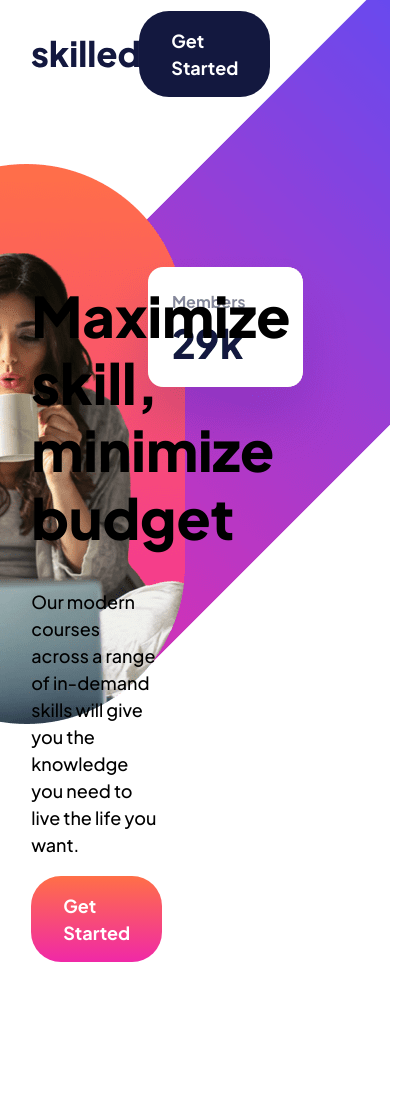
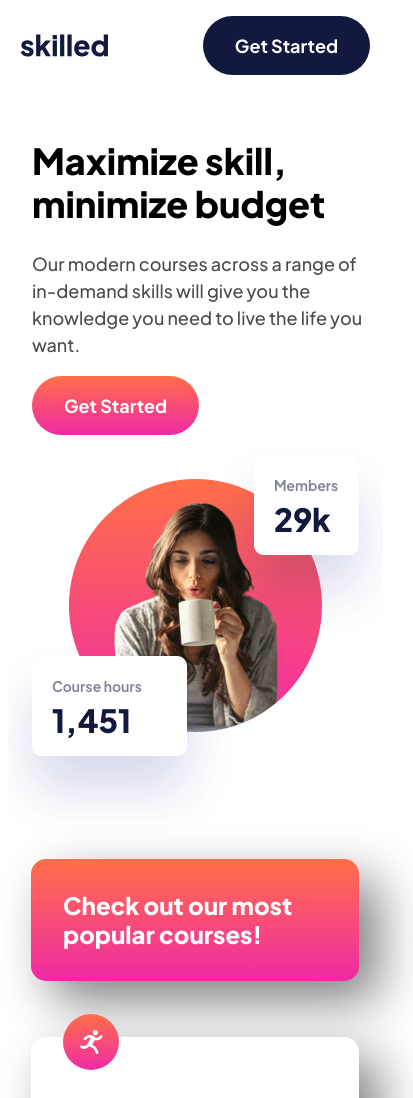
Before and after one commit to erikcm95/elearning, a plain HTML site: page index.html in a window 390 px wide. Shown: the top 1098 px of the page, 413 px wide, since content can reach past the window. Drawn offline with Linux system fonts and the light colour scheme.

Commit message:
Updated .html and .css with tablet and mobile. Small bug fixes

```diff
--- a/assets/index.css
+++ b/assets/index.css
@@ -40,6 +40,7 @@
   font-size: 18px;
   line-height: 150%;
   letter-spacing: 0px;
+  opacity: 0.7;
 }
 
 .textPreset6 {
@@ -48,6 +49,7 @@
   font-size: 16px;
   line-height: 150%;
   letter-spacing: 0;
+  opacity: 0.7;
 }
 
 .textPreset7 {
@@ -106,8 +108,8 @@ header {
 /*Body*/
 .getStartedContainer {
   width: 33%;
-  min-height: 432px;
-  margin: 175px 8%;
+  height: auto;
+  margin: 180px 8%;
 }
 
 .bannerContainer {
@@ -116,7 +118,7 @@ header {
   right: 0px;
   overflow: hidden;
   width: 100%;
-  height: 100%;
+  height: 938px;
   z-index: -1;
 }
 
@@ -126,11 +128,7 @@ header {
   top: -150px;
 }
 
-
-#tabletBanner1 {
-  position: absolute;
-  right: -275px;
-  top: 0px;
+#phoneBanner1 {
   display: none;
 }
 
@@ -156,7 +154,6 @@ header {
   padding: 0px 0px;
   flex-wrap: wrap;
   margin: 8%;
-
 }
 
 .course {
@@ -192,7 +189,7 @@ header {
 
 .icon {
   position: absolute;
-  top: -23px
+  top: -23px;
 }
 
 /*footer*/
@@ -208,3 +205,124 @@ footer {
   background-image: linear-gradient(#4851ff, #f02AA6);
   color: white;
 }
+
+#footer {
+  position: relative;
+  bottom: 0px;
+}
+
+/*Items hidden until responsive design initiated*/
+#tabletBanner1 {
+  position: absolute;
+  right: -275px;
+  top: -100px;
+  display: none;
+}
+
+/*Begin responsive design - break point at 1100px, banner overflows greeting text*/
+
+@media only screen and (max-width: 1100px) {
+  .textPreset1 {
+    font-size: 40px;
+    line-height: 120%;
+  }
+
+  .textPreset4 {
+    font-size: 20px;
+    line-height: 120%;
+  }
+
+  #desktopBanner {
+    display: none;
+  }
+
+
+  /*showing content*/
+  #tabletBanner1 {
+    display: block;
+  }
+
+  /*changing content*/
+  .getStartedContainer {
+    width: 43.5%;
+    margin: 105px 8%;
+  }
+
+  .coursesContainer {
+    margin: 4%;
+    gap: 24px;
+  }
+
+  .course{
+    width: 328px;
+    height: 322px;
+  }
+}
+
+/*Second natural break point, graphic overlap text, begin phone transition*/
+@media only screen and (max-width: 740px) {
+  #tabletBanner1 {
+    display: none;
+  }
+
+  .nav {
+    height: 91px;
+    margin: 0px;
+    padding: 20px;
+  }
+
+  .nav img {
+    width: 25%;
+    height: auto;
+  }
+
+    .getStartedContainer {
+      width: fit-content;
+      padding: 32px 20px 0px 32px;
+      margin: 0px;
+    }
+
+    .textPreset1 {
+      font-size: 38px;
+    }
+
+    .getStartedContainer h1 {
+      margin-top: 0px;
+      font-size: 36px;
+    }
+
+    .middleButton {
+      padding: 16px 32px;
+      margin-bottom: 0px;
+    }
+
+  .pbContainer {
+    display: flex;
+    justify-content: center;
+  }
+
+  #phoneBanner1 {
+    display: block;
+
+  }
+
+  .textPreset3 {
+    font-size: 24px;
+  }
+
+  .course {
+    margin-bottom: 32px;
+  }
+
+  #callout {
+    height: fit-content; padding: 32px;
+  }
+
+  #callout p {
+    margin-bottom: 0px;
+  }
+
+  footer {
+    height: fit-content;
+  }
+}
--- a/index.html
+++ b/index.html
@@ -31,11 +31,17 @@
 
   <!--Heading and Banner-->
     <div class="getStartedContainer">
-        <h1 class="textPreset1">Maximize skill, minimize budget</h1>
+        <div class="gestStartedText">
+          <h1 class="textPreset1">Maximize skill, minimize budget</h1>
 
-        <p class="textPreset5">Our modern courses across a range of in-demand skills will give you the knowledge you need to live the life you want.</p>
+          <p class="textPreset5">Our modern courses across a range of in-demand skills will give you the knowledge you need to live the life you want.</p>
 
-        <p class="textPreset7 middleButton">Get Started</p>
+          <p class="textPreset7 middleButton">Get Started</p>
+          </div>
+    </div>
+
+    <div class="pbContainer">
+      <img id="phoneBanner1" src="./assets/image-hero-mobile.png" alt="Woman drinking coffee">
     </div>
 
 
@@ -44,7 +50,6 @@
       <div class="course" id="callout">
         <p class="textPreset3" id="calloutCourse">Check out our most popular courses!</p>
       </div>
-
 
     <div class="course">
        <img class="icon" src="./assets/icon-animation.svg" alt="Running figure to display movement">
@@ -89,7 +94,7 @@
 
 <!--Footer-->
   <footer>
-    <div class="nav">
+    <div class="nav" id="footer">
       <img src="./assets/logo-light.svg" alt="skilled logo">
       <p class="textPreset7" id="bottomButton">Get Started</p>
     </div>
```
